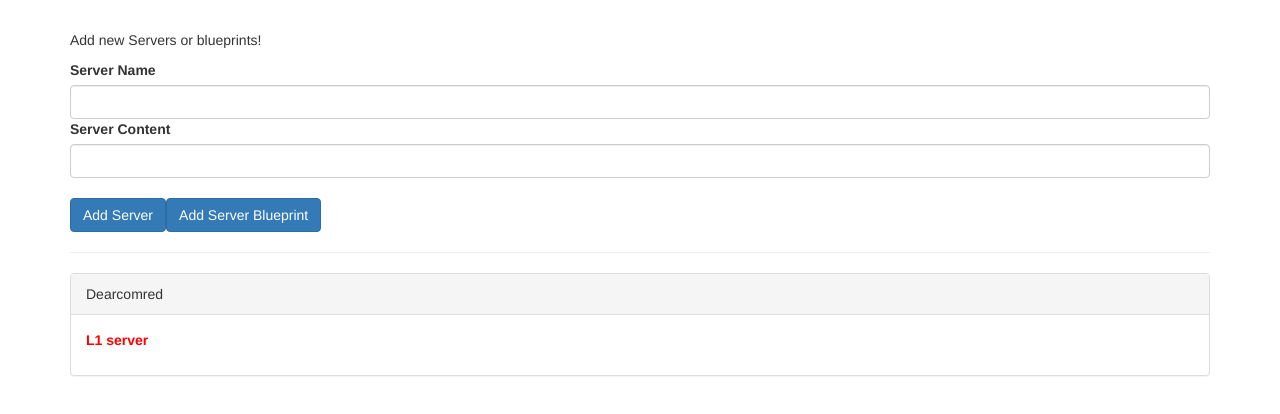
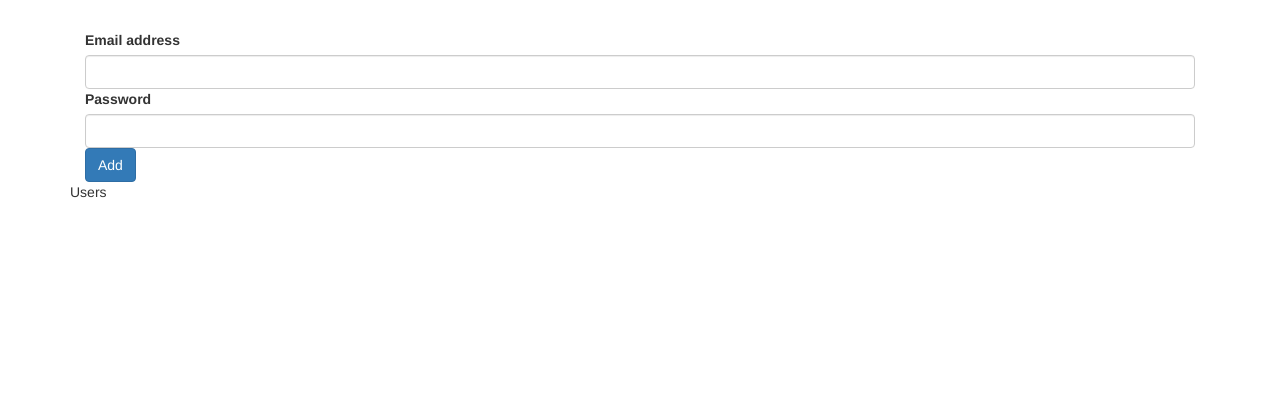
Before and after one commit to shiva508/angular-zero-to-hero, an Angular app: page / in a window 1280 px wide. Shown: the top 414 px of the page. Built offline with nearby package versions, Linux system fonts and the light colour scheme.

Commit message:
custom event binding

```diff
--- a/src/app/app.component.html
+++ b/src/app/app.component.html
@@ -1,6 +1,6 @@
 <style></style>
 <div class="container">
-  <app-cockpit
+  <!-- <app-cockpit
     (serverCreated)="onServerAdded($event)"
     (blueprintCreated)="onBlueprintAdded($event)"
   ></app-cockpit>
@@ -12,6 +12,17 @@
         [srvElement]="serverElement"
       ></app-server-elements>
     </div>
+  </div> -->
+  <app-login (addUserEvent)="onUserAdded($event)"></app-login>
+  <hr />
+  <div class="card" style="width: 18rem">
+    <div class="card-header">Users</div>
+    <ul class="list-group list-group-flush">
+      <app-cuser-profile
+        *ngFor="let userImp of users"
+        [logUser]="userImp"
+      ></app-cuser-profile>
+    </ul>
   </div>
 </div>
 <router-outlet></router-outlet>
--- a/src/app/app.component.ts
+++ b/src/app/app.component.ts
@@ -6,6 +6,7 @@ import { Component } from '@angular/core';
   styleUrls: ['./app.component.css'],
 })
 export class AppComponent {
+  users: any = [];
   serverElements: any = [
     { name: 'Dearcomred', type: 'server', content: 'L1 server' },
   ];
@@ -28,4 +29,8 @@ export class AppComponent {
       content: blueprintData.serverContent,
     });
   }
+
+  onUserAdded(user: { email: string; password: string }) {
+    this.users.push({ email: user.email, password: user.password });
+  }
 }
--- a/src/app/app.module.ts
+++ b/src/app/app.module.ts
@@ -6,9 +6,11 @@ import { AppComponent } from './app.component';
 import { FormsModule } from '@angular/forms';
 import { CockpitComponent } from './cockpit/cockpit.component';
 import { ServerElementsComponent } from './server-elements/server-elements.component';
+import { LoginComponent } from './login/login.component';
+import { CuserProfileComponent } from './cuser-profile/cuser-profile.component';
 
 @NgModule({
-  declarations: [AppComponent, CockpitComponent, ServerElementsComponent],
+  declarations: [AppComponent, CockpitComponent, ServerElementsComponent, LoginComponent, CuserProfileComponent],
   imports: [BrowserModule, AppRoutingModule, FormsModule],
   providers: [],
   bootstrap: [AppComponent],
--- /dev/null
+++ b/src/app/cuser-profile/cuser-profile.component.html
@@ -0,0 +1 @@
+<li class="list-group-item">{{ user.email }}-{{ user.password }}</li>
--- /dev/null
+++ b/src/app/cuser-profile/cuser-profile.component.ts
@@ -0,0 +1,15 @@
+import { Component, Input, OnInit } from '@angular/core';
+
+@Component({
+  selector: 'app-cuser-profile',
+  templateUrl: './cuser-profile.component.html',
+  styleUrls: ['./cuser-profile.component.css'],
+})
+export class CuserProfileComponent implements OnInit {
+  @Input('logUser') user: { email: string; password: string } = {
+    email: '',
+    password: '',
+  };
+  constructor() {}
+  ngOnInit(): void {}
+}
--- /dev/null
+++ b/src/app/login/login.component.html
@@ -0,0 +1,19 @@
+<form>
+  <div class="col-xs-12">
+    <label>Email address</label>
+    <input
+      type="text"
+      class="form-control"
+      [(ngModel)]="email"
+      [ngModelOptions]="{ standalone: true }"
+    />
+    <label>Password</label>
+    <input
+      type="text"
+      class="form-control"
+      [(ngModel)]="password"
+      [ngModelOptions]="{ standalone: true }"
+    />
+    <button (click)="addUser()" class="btn btn-primary">Add</button>
+  </div>
+</form>
--- /dev/null
+++ b/src/app/login/login.component.ts
@@ -0,0 +1,25 @@
+import { Component, EventEmitter, OnInit, Output } from '@angular/core';
+
+@Component({
+  selector: 'app-login',
+  templateUrl: './login.component.html',
+  styleUrls: ['./login.component.css'],
+})
+export class LoginComponent implements OnInit {
+  email: string = '';
+  password: string = '';
+  constructor() {}
+  ngOnInit(): void {}
+
+  @Output() addUserEvent = new EventEmitter<{
+    email: string;
+    password: string;
+  }>();
+
+  addUser() {
+    this.addUserEvent.emit({
+      email: this.email,
+      password: this.password,
+    });
+  }
+}
```
Also changed, not shown: src/app/cuser-profile/cuser-profile.component.css (added), src/app/login/login.component.css (added), 2 other files (tests, documents, lock files or other folders).
